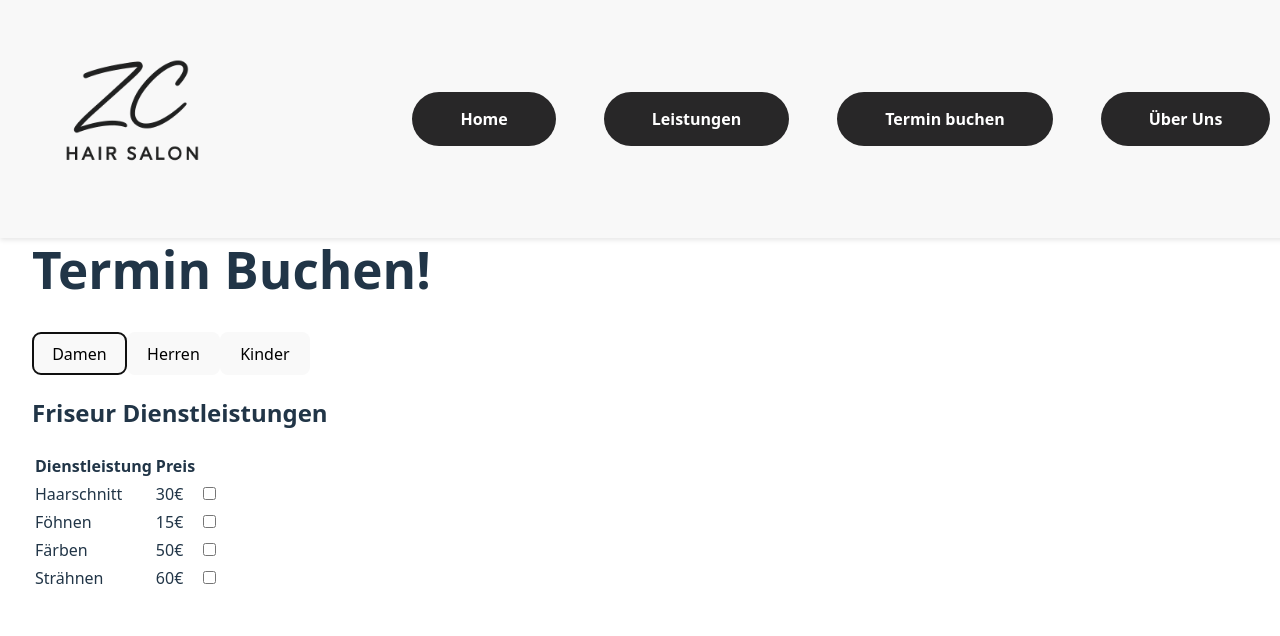
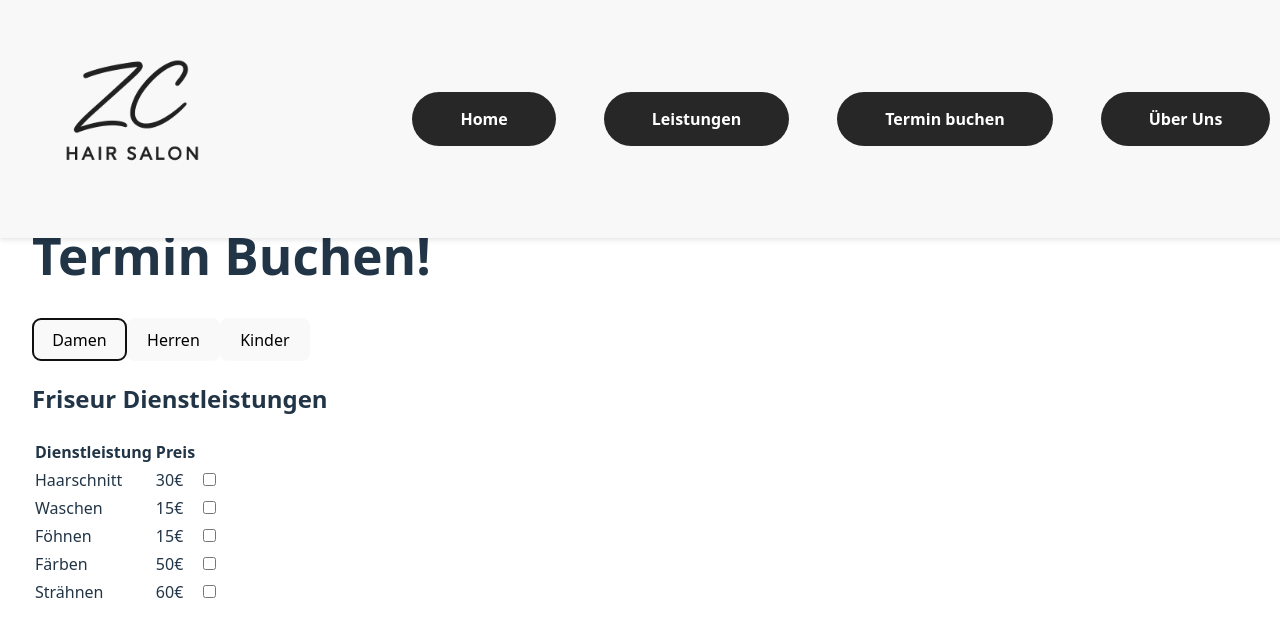
Before and after one commit to catapoeM/Friseursalon-react-app, a React (Vite) app: page /booking in a window 1280 px wide. Both pictures are taken after a click on the button "Damen". Shown: the top 636 px of the page. Built offline with nearby package versions, Linux system fonts and the light colour scheme.

Commit message:
Termin buchen Tabelle updated

```diff
--- a/src/components/LeistungTabelle.jsx
+++ b/src/components/LeistungTabelle.jsx
@@ -1,11 +1,4 @@
-export default function FriseurTabelle() {
-  const servicesDamen = [
-    { name: "Haarschnitt", price: "30€" },
-    { name: "Föhnen", price: "15€" },
-    { name: "Färben", price: "50€" },
-    { name: "Strähnen", price: "60€" }
-  ];
-
+export default function FriseurTabelle({tabelle}) {
   return (
     <div className="p-6">
       <h2 className="text-xl font-bold mb-4">Friseur Dienstleistungen</h2>
@@ -17,7 +10,7 @@ export default function FriseurTabelle() {
           </tr>
         </thead>
         <tbody>
-          {servicesDamen.map((service, index) => (
+          {tabelle.map((service, index) => (
             <tr key={index} className="hover:bg-gray-50">
               <td className="px-4 py-2 border">{service.name}</td>
               <td className="px-4 py-2 border">{service.price}</td>
--- a/src/pages/Booking.jsx
+++ b/src/pages/Booking.jsx
@@ -3,18 +3,37 @@ import Button from "../components/Button";
 import FriseurTabelle from "../components/LeistungTabelle";
 
 export default function CreateGenderList() {
+  const services = {
+    Damen: [
+      { name: "Haarschnitt", price: "30€" },,
+      { name: "Waschen", price: "15€" },
+      { name: "Föhnen", price: "15€" },
+      { name: "Färben", price: "50€" },
+      { name: "Strähnen", price: "60€" }
+    ],
+    Herren: [
+      { name: "Haarschnitt", price: "30€" },
+      { name: "Waschen", price: "15€" }
+    ],
+    Kinder: [
+      { name: "Haarschnitt", price: "25€" }
+    ]
+  }
   const gender = ["Damen", "Herren", "Kinder"];
+  // State für sichtbare Tabelle und ausgewählte Services
   const [showTable, setShowTable] = useState(false);
+  const [selectedServices, setSelectedServices] = useState([]);
 
   const handleButton = (buttonName) => {
     console.log(buttonName + " clicked!");
 
-    if (buttonName === "Damen") {
-      setShowTable(true);  // → React rendert die Tabelle
+    if (services[buttonName]) {
+      setSelectedServices(services[buttonName]); // Richtige Liste speichern
+      setShowTable(true);
     } else {
-      setShowTable(false); // Tabelle ausblenden
+      setShowTable(false);
     }
-  }
+  };
 
   return (
     <div>
@@ -28,7 +47,7 @@ export default function CreateGenderList() {
       </div>
 
       {/* Hier wird die Tabelle „aufgerufen“, sobald showTable true ist */}
-      {showTable && <FriseurTabelle />}
+      {showTable && <FriseurTabelle tabelle={selectedServices}/>}
     </div>
   );
 }
```
